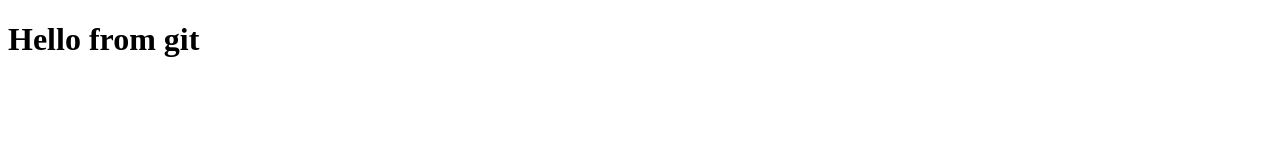
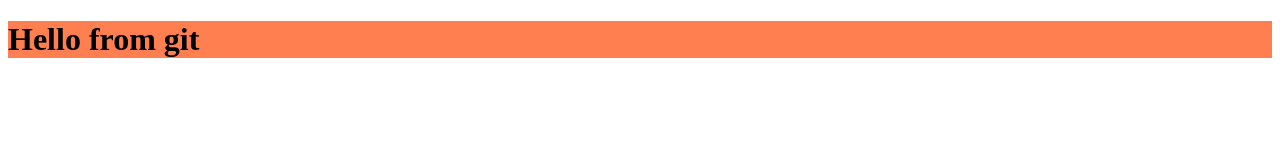
Before and after one commit to SandeshBhagat/git-test, a plain HTML site: page index.html in a window 1280 px wide. Drawn offline with Linux system fonts and the light colour scheme.

Commit message:
changed background

```diff
--- a/index.html
+++ b/index.html
@@ -6,6 +6,6 @@
     <title>Document</title>
   </head>
   <body>
-    <h1>Hello from git</h1>
+    <h1 style="background-color: coral;">Hello from git</h1>
   </body>
 </html>
```
